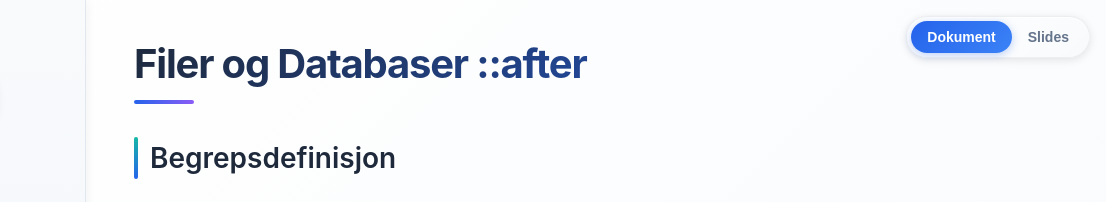
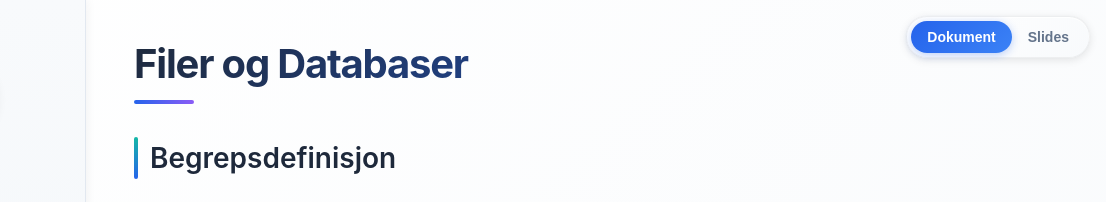
Before and after one commit to data-1500/v26, a plain HTML site: page docs/mockup-01.html in a window 1280 px wide. Shown: the top 202 px of the page, 174-1280 px from the left. Drawn offline with Linux system fonts and the light colour scheme.

Commit message:
after before

```diff
--- a/docs/mockup-01.html
+++ b/docs/mockup-01.html
@@ -30,7 +30,6 @@
             </div>
             <h1>
             Filer og Databaser
-            ::after
             </h1>
             <h2>
             Begrepsdefinisjon
```
